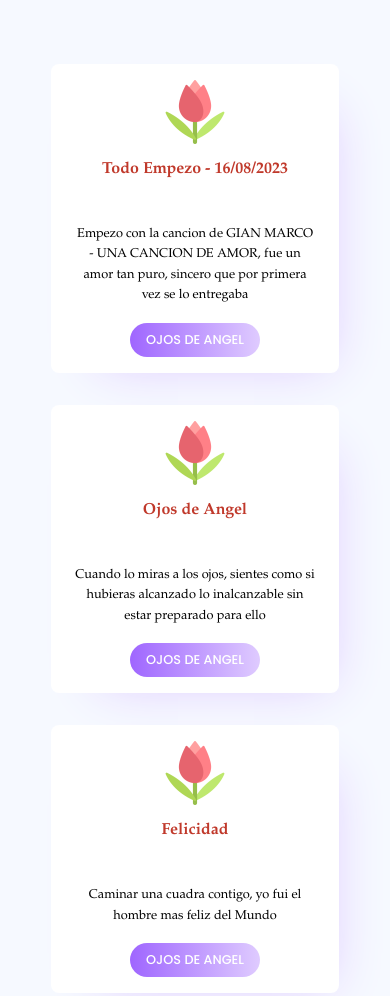
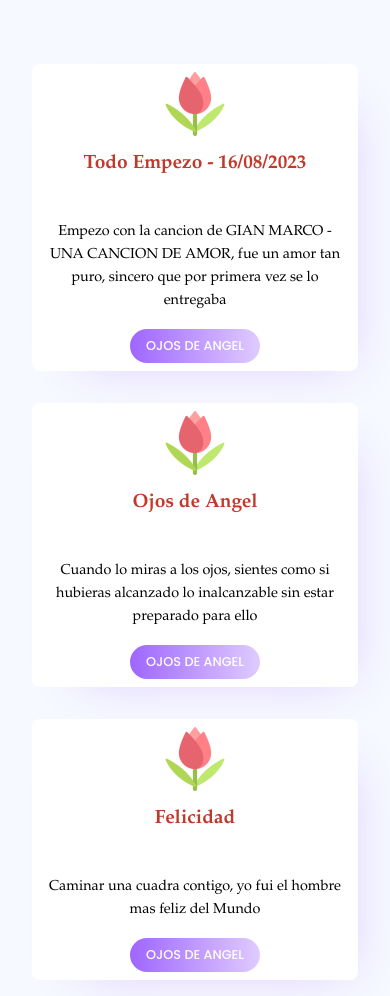
Before and after one commit to ojosdeangelvaleria/cards_for_you, a plain HTML site: page index.html in a window 390 px wide. Shown: the top 996 px of the page. Drawn offline with Linux system fonts and the light colour scheme.

Commit message:
Update style.css

```diff
--- a/style.css
+++ b/style.css
@@ -47,15 +47,30 @@ main.cards section.card img {
 }
 
 main.cards section.card h3 {
-	font-size: 100%;
-	margin: 16px 0;
+    font-size: 1.5rem; /* Ajusta el tamaño de fuente */
+    margin: 1rem 0; /* Ajusta el margen */
 }
 
 main.cards section.card span {
-	font-weight: 300;
-	max-width: 240px;
-	font-size: 80%;
-	margin-bottom: 16px;
+    font-size: 1rem; /* Ajusta el tamaño de fuente */
+    max-width: 100%; /* Ajusta el ancho máximo */
+    margin-bottom: 1rem; /* Ajusta el margen */
+}
+
+/* Media query para pantallas más pequeñas */
+@media screen and (max-width: 768px) {
+    main.cards section.card {
+        padding: 0.5rem 1rem; /* Ajusta el padding */
+        margin-bottom: 1rem; /* Ajusta el margen */
+    }
+
+    main.cards section.card h3 {
+        font-size: 1.2rem; /* Reducir el tamaño de fuente en pantallas más pequeñas */
+    }
+
+    main.cards section.card span {
+        font-size: 0.9rem; /* Reducir el tamaño de fuente en pantallas más pequeñas */
+    }
 }
 
 main.cards section.card button {
```
